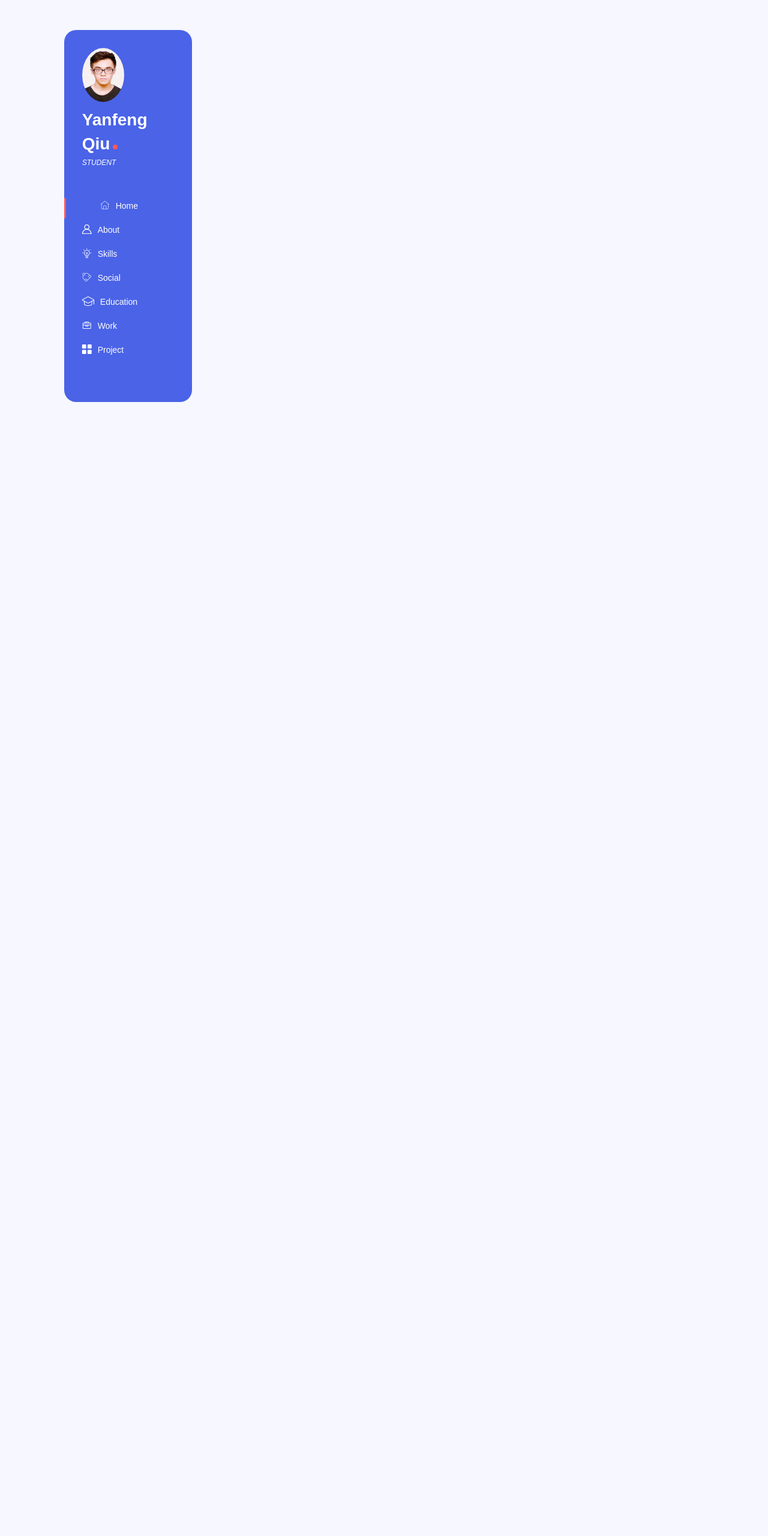
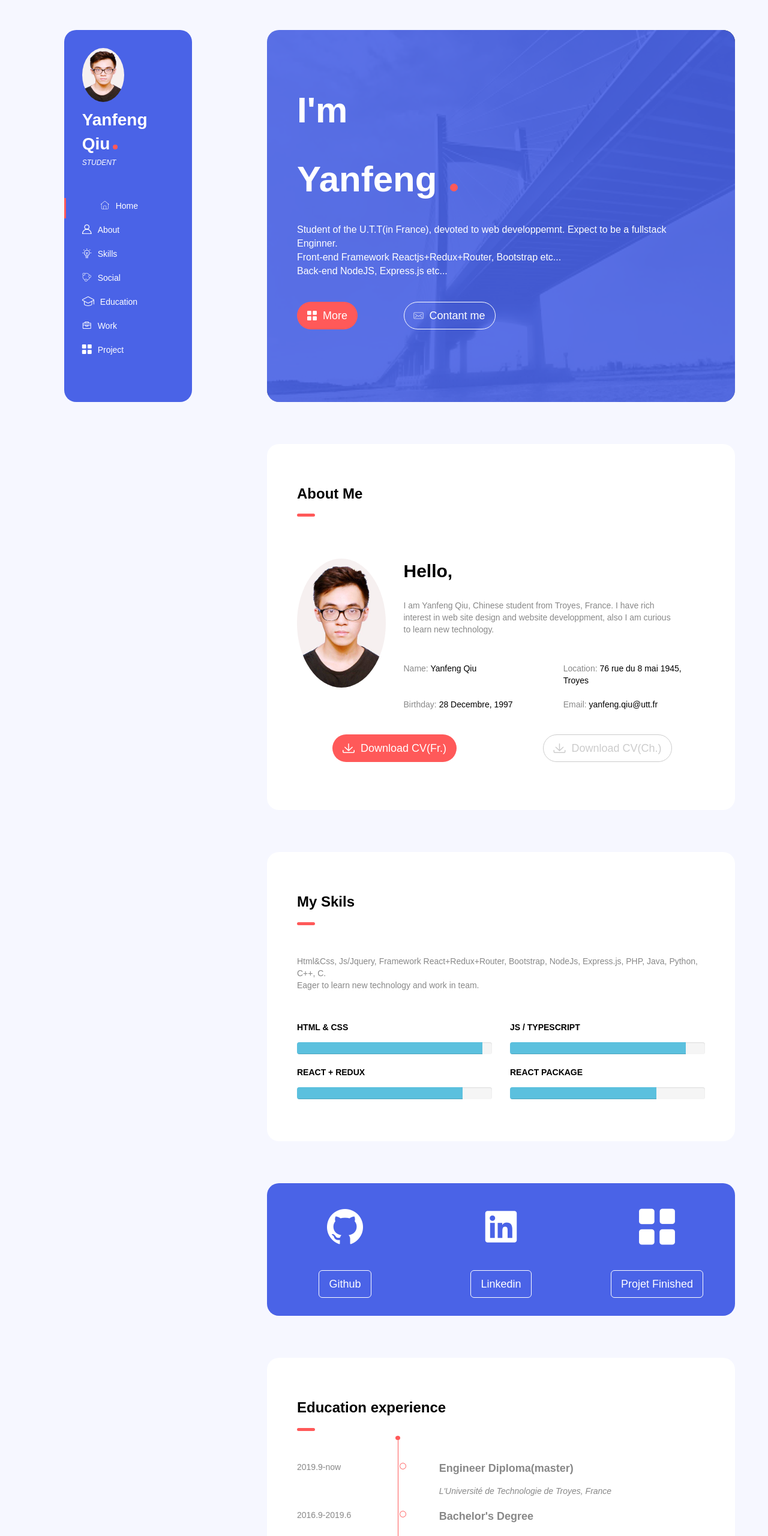
Before and after one commit to Yann-Qiu/webPersonnel, a plain HTML site: page index.html in a window 1280 px wide. Shown: the top 2560 px of the page at 60% size. Drawn offline with nearby package versions, Linux system fonts and the light colour scheme.

Commit message:
Add files via upload

```diff
--- a/index.html
+++ b/index.html
@@ -62,7 +62,7 @@
 				</div>
 			</div>
 		</div>
-		<div class="container disappear " id="homeContent">
+		<div class="container  " id="homeContent">
 			<div class="row">
 				<div class="col-md-8 col-md-offset-4 col-sm-7 col-sm-offset-4 text" style="padding-left: 0;padding-right: 0;">
 					<div class="detail2">
@@ -103,7 +103,7 @@
 				</div>
 			</div>
 		</div>
-		<div class="container disappear " id="aboutContent">
+		<div class="container  " id="aboutContent">
 			<div class="row">
 				<div class="col-md-8 col-md-offset-4 col-sm-7 col-sm-offset-4 text">
 					<div class="detail3">
@@ -151,7 +151,7 @@
 				</div>
 			</div>
 		</div>
-		<div class="container disappear " id="skillContent">
+		<div class="container  " id="skillContent">
 			<div class="row clearfloat">
 				<div class="col-md-8 col-md-offset-4 col-sm-7 col-sm-offset-4 text">
 					<div class="detail4">
@@ -206,7 +206,7 @@
 				</div>
 			</div>
 		</div>
-		<div class="container disappear " id="socialContent">
+		<div class="container  " id="socialContent">
 			<div class="row clearfloat">
 				<div class="col-md-8 col-md-offset-4 col-sm-7 col-sm-offset-4 text">
 					<div class="detail5">
@@ -248,7 +248,7 @@
 				</div>
 			</div>
 		</div>
-		<div class="container disappear " id="educaContent">
+		<div class="container  " id="educaContent">
 			<div class="row clearfloat">
 				<div class="col-md-8 col-md-offset-4 col-sm-7 col-sm-offset-4 text">
 					<div class="detail7">
@@ -276,7 +276,7 @@
 				</div>
 			</div>
 		</div>
-		<div class="container disappear " id="workContent">
+		<div class="container  " id="workContent">
 			<div class="row">
 				<div class="col-md-8 col-md-offset-4 col-sm-7 col-sm-offset-4 text">
 					<div class="detail8">
@@ -341,7 +341,7 @@
 				</div>
 			</div>
 		</div>
-		<div class="container disappear " id="projectContent">
+		<div class="container  " id="projectContent">
 			<div class="row clearfloat">
 				<div class="col-md-8 col-md-offset-4 col-sm-7 col-sm-offset-4 text">
 					<div class="detail6">
```
